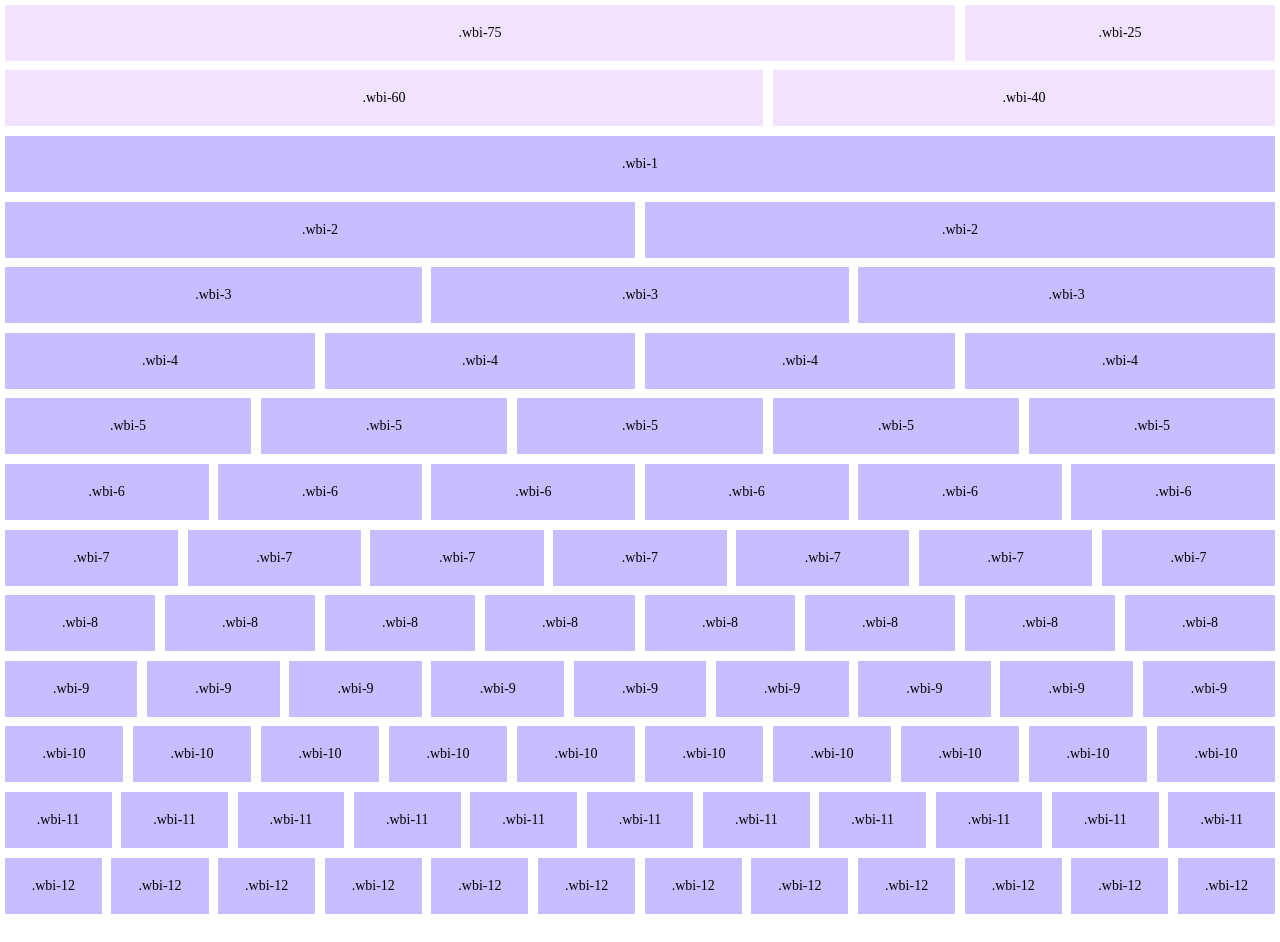
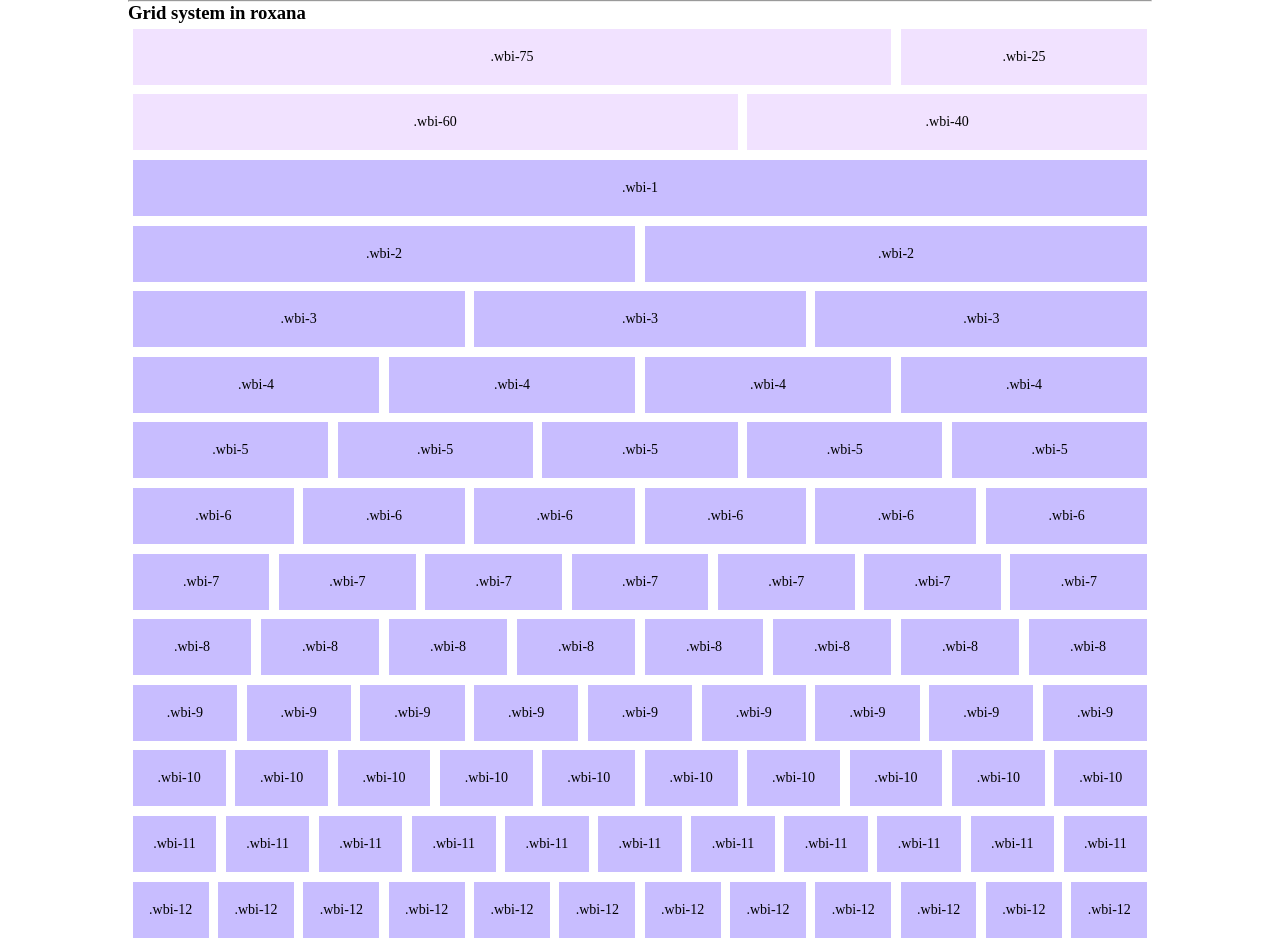
Before and after one commit to webineh/roxana, a website: page index.html in a window 1280 px wide. Before the commit the page ends 918 px from the top, so only its background shows below. Drawn offline with Linux system fonts and the light colour scheme.

Commit message:
update info

```diff
--- a/index.html
+++ b/index.html
@@ -20,8 +20,11 @@
 </head>
 <body>
 
-<div class="container-100 ltr">
-    <div class="row">
+<div class="container-80 ltr">
+
+  <hr>
+  <h3>Grid system in roxana</h3>
+  <div class="row">
         <!-- New Widths -->
         <!-- 75 column -->
         <div class="wbi-75">
```
Also changed, not shown: README.md, 1 other file.
